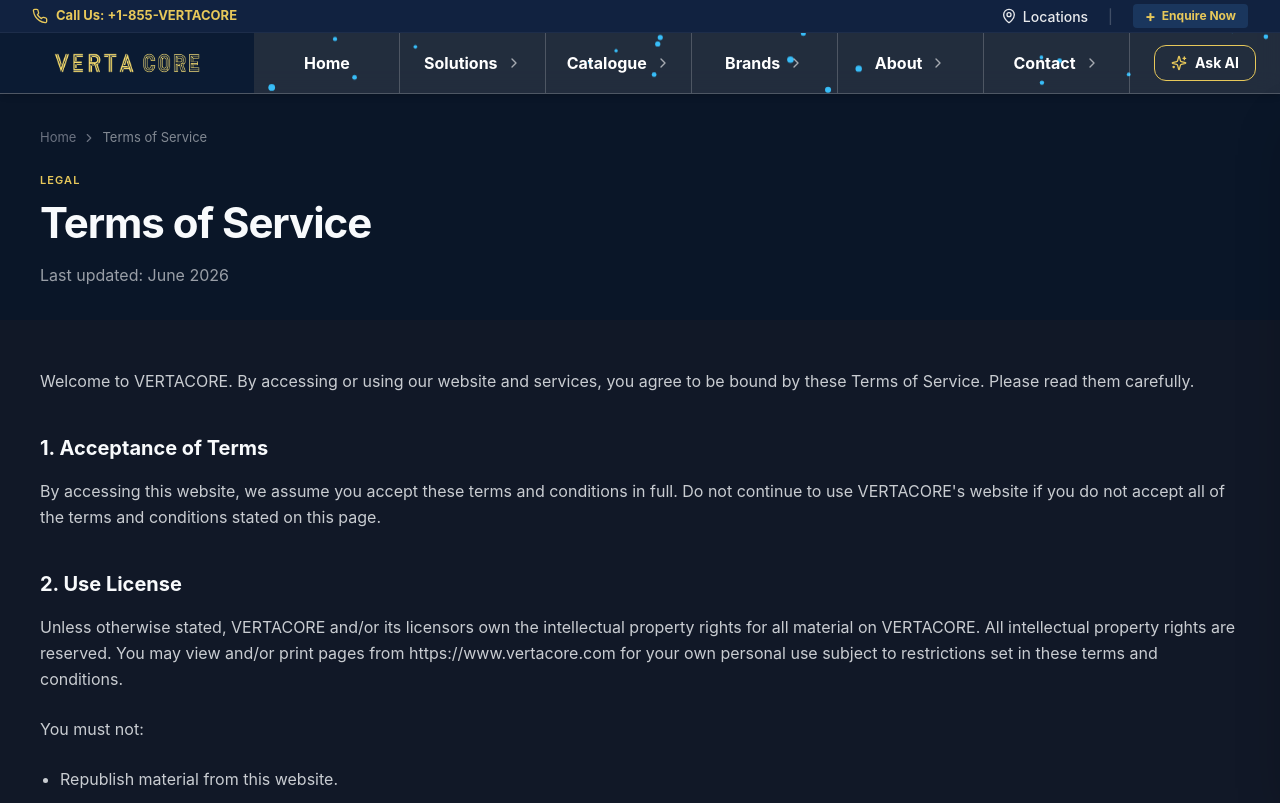
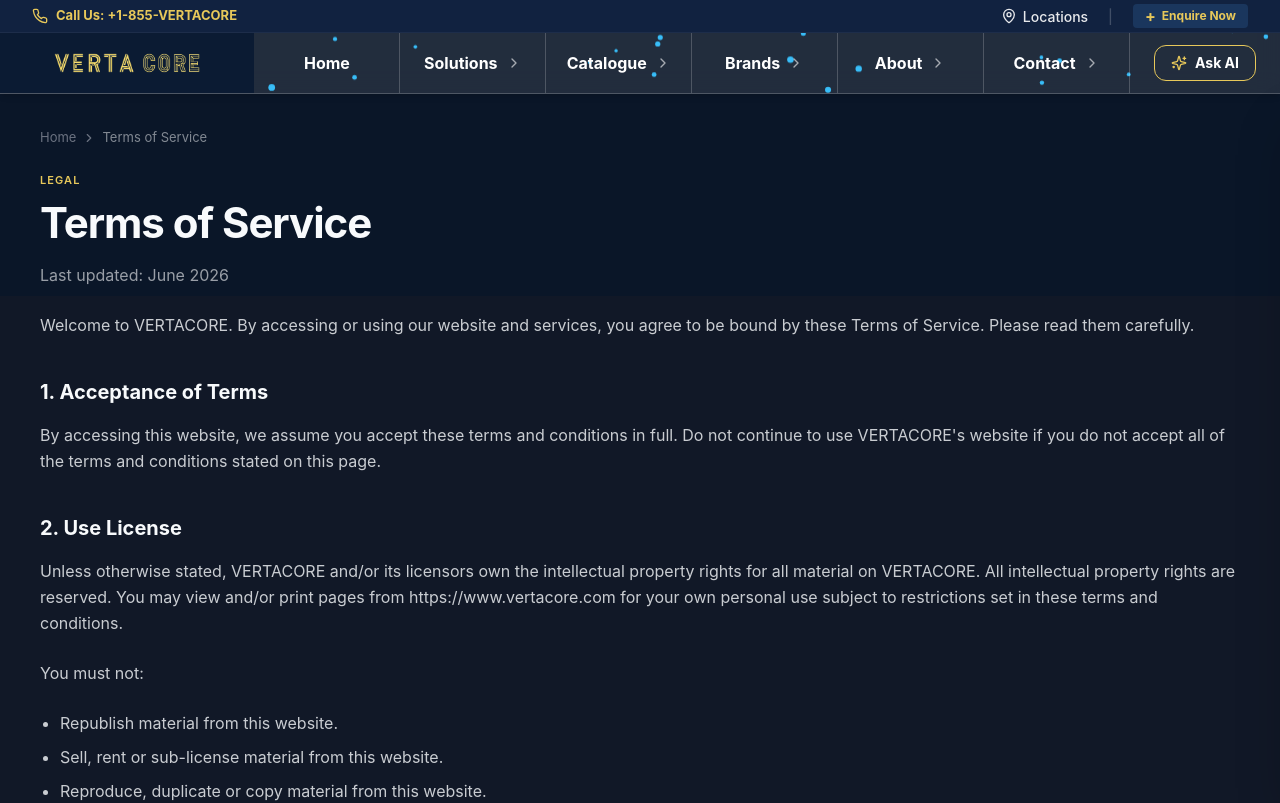
Before and after one commit to Zakertrading01/VertaCore, a Next.js app: page /terms in a window 1280 px wide. Shown: the top 803 px of the page. Built offline with nearby package versions, Linux system fonts and the light colour scheme; no server answers; the database is empty.

Commit message:
terms page empty space fix

```diff
--- a/src/app/(marketing)/terms/page.tsx
+++ b/src/app/(marketing)/terms/page.tsx
@@ -18,7 +18,7 @@ export default function TermsPage() {
 
   return (
     <>
-      <header className="bg-navy-dark pt-16 lg:pt-32 pb-8">
+      <header className="bg-navy-dark pt-16 lg:pt-32 pb-2">
         <div className="container-base">
           <Breadcrumb items={breadcrumb} className="mb-6" />
           <SectionLabel className="mb-3">Legal</SectionLabel>
@@ -31,7 +31,7 @@ export default function TermsPage() {
         </div>
       </header>
 
-      <section className="pt-12 pb-24 md:pb-32 bg-graphite-subtle min-h-screen">
+      <section className="pt-4 pb-8 md:pb-12 bg-graphite-subtle">
         <div className="container-base max-w-3xl">
           <ScrollReveal>
             <div className="space-y-6 text-body text-surface/80 leading-relaxed">
```
